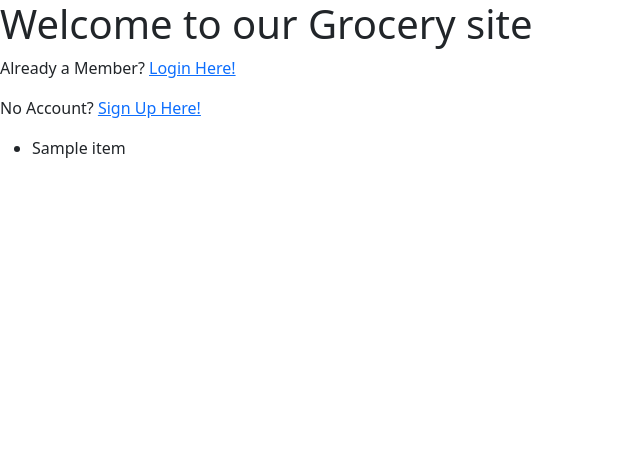
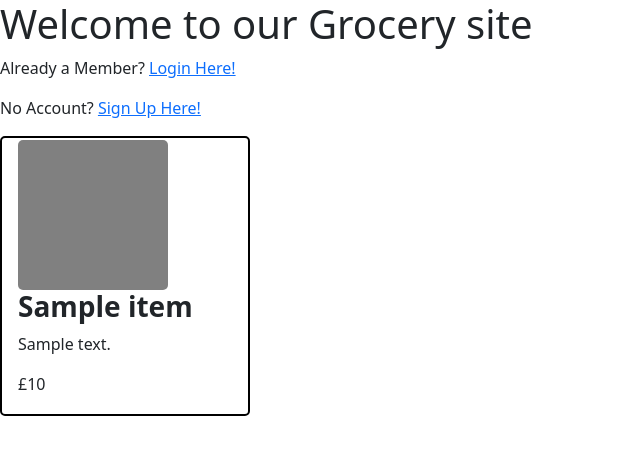
Before and after one commit to georeeve/group13-frontend, a Flask app: page /home/ in a window 1280 px wide. Shown: the top 455 px of the page, without its empty margins (0-640 px from the left). Run offline with Flask 2, Linux system fonts and the light colour scheme; a database or web service that is not in the repository returns one stand-in record (values such as "Sample title"); data that the repository does not hold is empty.

Commit message:
css file added

```diff
--- /dev/null
+++ b/static/style.css
@@ -0,0 +1,19 @@
+.container_items{
+    display: flex;
+    gap: 10px;
+    flex-wrap: wrap;
+}
+
+.card_item{
+padding: 2px 16px;
+width: 250px;
+border: solid 2px black;
+border-radius: 5px;
+}
+
+.product_image{
+    background-color: gray;
+    width: 150px;
+    height: 150px;
+    border-radius: 5px 5px 5px 5px;
+}
--- a/templates/index.html
+++ b/templates/index.html
@@ -5,6 +5,8 @@
     <meta http-equiv="X-UA-Compatible" content="IE=edge">
     <meta name="viewport" content="width=device-width, initial-scale=1.0">
     <link rel="stylesheet" href="https://cdn.jsdelivr.net/npm/bootstrap@5.2.2/dist/css/bootstrap.min.css" >
+    <link rel="stylesheet" href="{{ url_for('static',filename='style.css') }}">
+
     <title>Grocerys</title>
 </head>
 <body>
@@ -16,11 +18,19 @@
         <a href={{url_for('register.registering')}}> Sign Up Here!</a>
     </p>
 
-    <ul>
+
+    <!-- item card -->
+    <div class="container_items">
         {% for item in items %}
-        <li>{{ item.name }}</li>
+        <div class="card_item">
+            <div class="product_image"></div>
+            <!-- <img class="product_image"> -->
+            <h3><b>{{item.name}}</b></h3>
+            <p>{{item.description}}</p>
+            <p>£{{item.price}}</p>
+        </div>
         {% endfor %}
-    </ul>
-    <!-- unordered list -->
+    </div>
+   <!-- item card -->
 </body>
 </html>
```
Also changed, not shown: static/styles.css (deleted).
